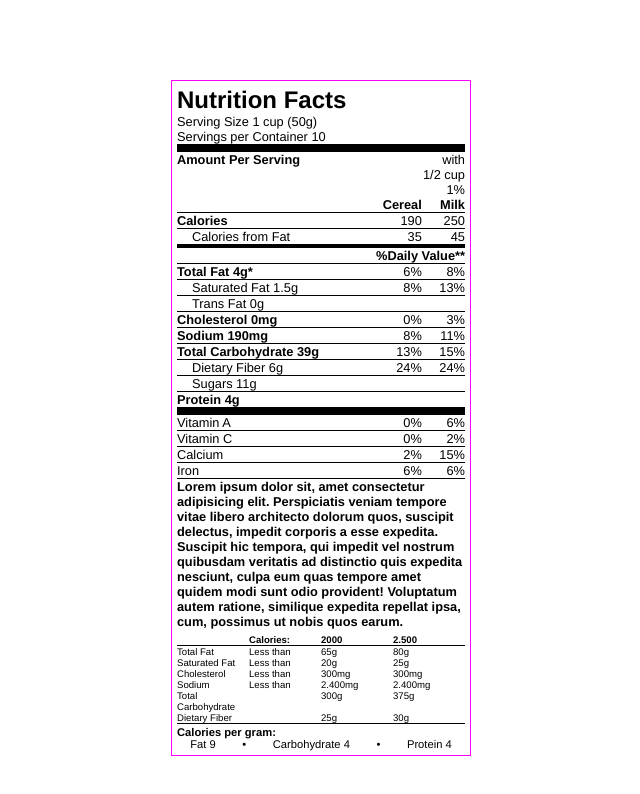
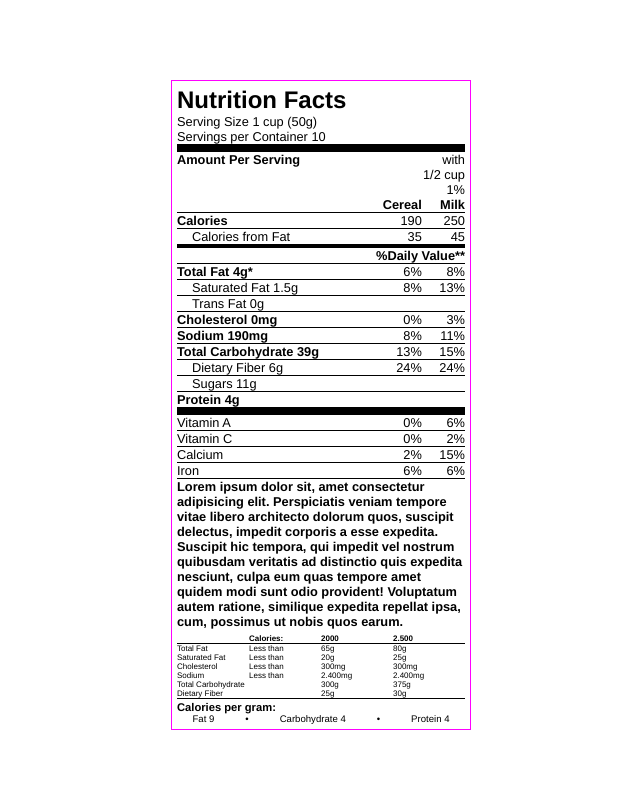
Before and after one commit to santiagoAlvRu/Intermediate-Exercise---Nutrition-Table, a plain HTML site: page index.html in a window 1280 px wide. Shown: the whole page, without its empty margins (319-959 px from the left). Drawn offline with Linux system fonts and the light colour scheme.

Commit message:
change > font size final section

```diff
--- a/style.css
+++ b/style.css
@@ -58,22 +58,22 @@ p {
 
 .firstcol {
     width: 25%;
-    font-size: .6rem;
+    font-size: .5rem;
 }
 
 .secondcol {
     width: 25%;
-    font-size: .6rem;
+    font-size: .5rem;
     }
 
 .thirdcol {
     width: 25%;
-    font-size: .6rem;
+    font-size: .5rem;
 }
 
 .fourthcol {
     width: 25%;
-    font-size: .6rem;
+    font-size: .5rem;
 }
 
 .flex-close {
@@ -87,5 +87,5 @@ p {
 }
 
 .flex-close > * {
-    font-size: .7rem;
+    font-size: .6rem;
 }
```
